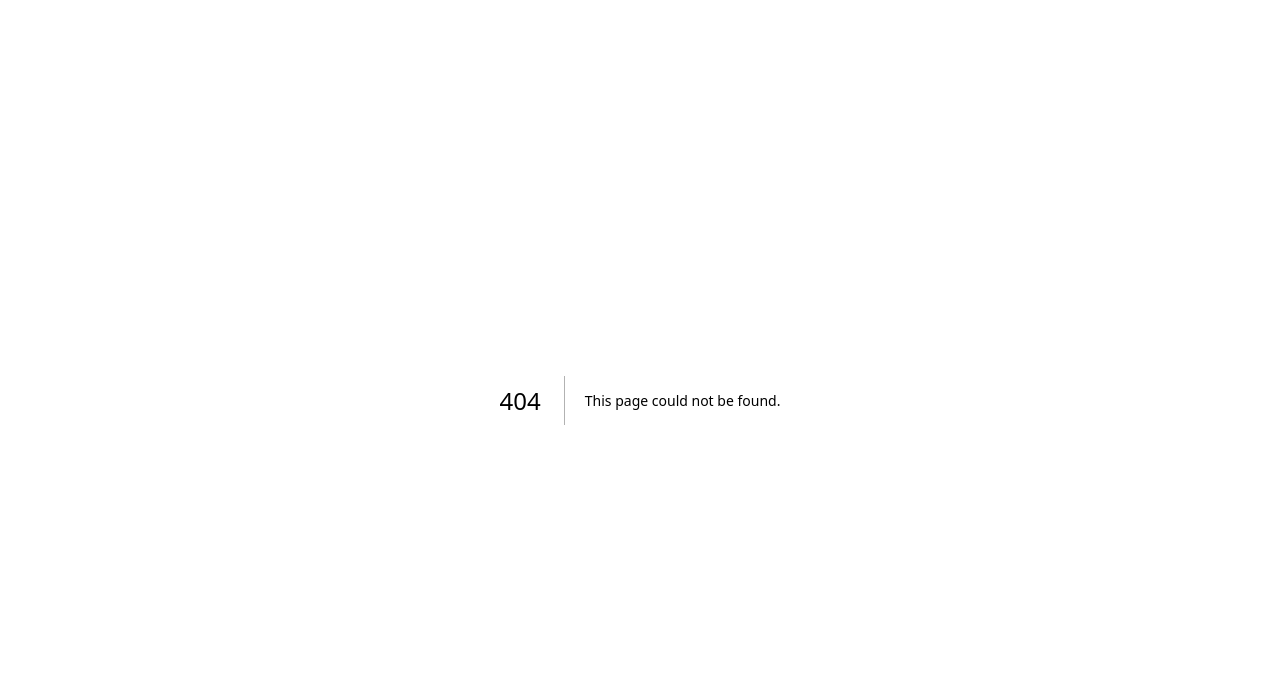
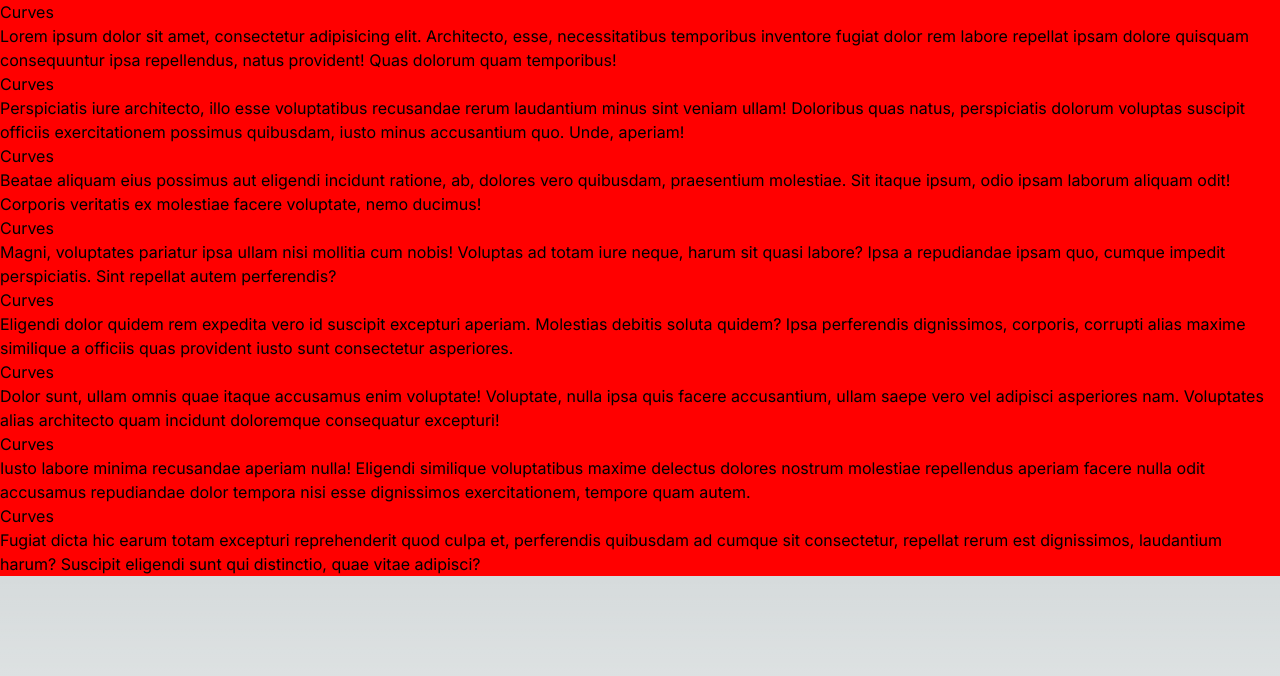
Before and after one commit to booi-dev/shokesu, a Next.js app: page /curve-sections in a window 1280 px wide. Before the commit this address had no page. Shown: the top 676 px of the page. Built offline with nearby package versions, Linux system fonts and the light colour scheme.

Commit message:
Start curve sections

```diff
--- /dev/null
+++ b/src/app/curve-sections/page.tsx
@@ -0,0 +1,83 @@
+import React from "react";
+import "./styles.css";
+
+const page = () => {
+  return (
+    <div className="curve-sections">
+      <section>
+        <h1>Curves</h1>
+        <p>
+          Lorem ipsum dolor sit amet, consectetur adipisicing elit. Architecto,
+          esse, necessitatibus temporibus inventore fugiat dolor rem labore
+          repellat ipsam dolore quisquam consequuntur ipsa repellendus, natus
+          provident! Quas dolorum quam temporibus!
+        </p>
+      </section>
+      <section>
+        <h1>Curves</h1>
+        <p>
+          Perspiciatis iure architecto, illo esse voluptatibus recusandae rerum
+          laudantium minus sint veniam ullam! Doloribus quas natus, perspiciatis
+          dolorum voluptas suscipit officiis exercitationem possimus quibusdam,
+          iusto minus accusantium quo. Unde, aperiam!
+        </p>
+      </section>
+      <section>
+        <h1>Curves</h1>
+        <p>
+          Beatae aliquam eius possimus aut eligendi incidunt ratione, ab,
+          dolores vero quibusdam, praesentium molestiae. Sit itaque ipsum, odio
+          ipsam laborum aliquam odit! Corporis veritatis ex molestiae facere
+          voluptate, nemo ducimus!
+        </p>
+      </section>
+      <section>
+        <h1>Curves</h1>
+        <p>
+          Magni, voluptates pariatur ipsa ullam nisi mollitia cum nobis!
+          Voluptas ad totam iure neque, harum sit quasi labore? Ipsa a
+          repudiandae ipsam quo, cumque impedit perspiciatis. Sint repellat
+          autem perferendis?
+        </p>
+      </section>
+      <section>
+        <h1>Curves</h1>
+        <p>
+          Eligendi dolor quidem rem expedita vero id suscipit excepturi aperiam.
+          Molestias debitis soluta quidem? Ipsa perferendis dignissimos,
+          corporis, corrupti alias maxime similique a officiis quas provident
+          iusto sunt consectetur asperiores.
+        </p>
+      </section>
+      <section>
+        <h1>Curves</h1>
+        <p>
+          Dolor sunt, ullam omnis quae itaque accusamus enim voluptate!
+          Voluptate, nulla ipsa quis facere accusantium, ullam saepe vero vel
+          adipisci asperiores nam. Voluptates alias architecto quam incidunt
+          doloremque consequatur excepturi!
+        </p>
+      </section>
+      <section>
+        <h1>Curves</h1>
+        <p>
+          Iusto labore minima recusandae aperiam nulla! Eligendi similique
+          voluptatibus maxime delectus dolores nostrum molestiae repellendus
+          aperiam facere nulla odit accusamus repudiandae dolor tempora nisi
+          esse dignissimos exercitationem, tempore quam autem.
+        </p>
+      </section>
+      <section>
+        <h1>Curves</h1>
+        <p>
+          Fugiat dicta hic earum totam excepturi reprehenderit quod culpa et,
+          perferendis quibusdam ad cumque sit consectetur, repellat rerum est
+          dignissimos, laudantium harum? Suscipit eligendi sunt qui distinctio,
+          quae vitae adipisci?
+        </p>
+      </section>
+    </div>
+  );
+};
+
+export default page;
--- /dev/null
+++ b/src/app/curve-sections/styles.css
@@ -0,0 +1,3 @@
+.curve-sections {
+  background-color: red;
+}
--- a/src/app/page.tsx
+++ b/src/app/page.tsx
@@ -5,6 +5,7 @@ export default function Home() {
     <main className="flex min-h-screen flex-col items-center  p-24">
       <Link href="/top-progress-bar">top progress bar</Link>
       <Link href="/gradient-animation">gradient animation</Link>
+      <Link href="/curve-sections">curve sections</Link>
     </main>
   );
 }
```
